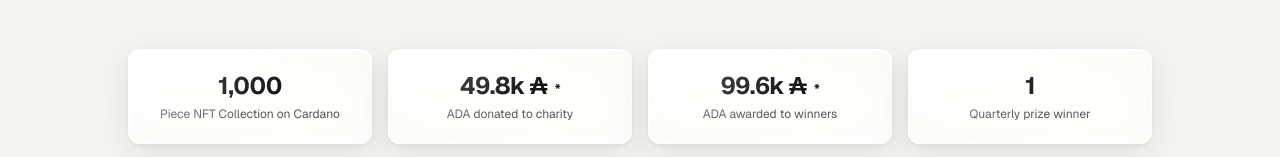
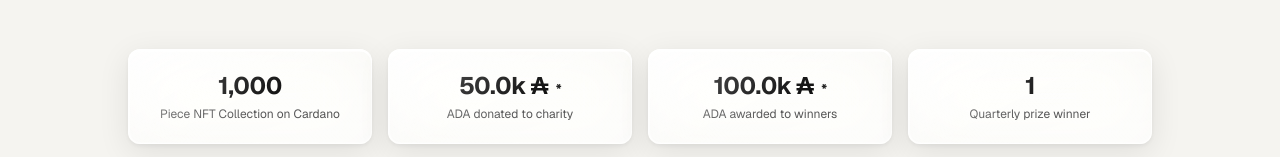
Before and after one commit to marsbhoward/donada-landing, a Next.js app: page / in a window 1280 px wide. Shown: the part 3376-3533 px from the top of the page. Built offline with nearby package versions, Linux system fonts and the light colour scheme.

Commit message:
Update page.tsx
Prize values updated

```diff
--- a/app/page.tsx
+++ b/app/page.tsx
@@ -108,8 +108,8 @@ function CountUpStat({
 
 const STATS = [
   { target: 1000,  format: (n: number) => n.toLocaleString(),              label: 'Piece NFT Collection on Cardano', estimated: false },
-  { target: 49800, format: (n: number) => `${(n / 1000).toFixed(1)}k ₳`,  label: 'ADA donated to charity',          estimated: true  },
-  { target: 99600, format: (n: number) => `${(n / 1000).toFixed(1)}k ₳`,  label: 'ADA awarded to winners',          estimated: true  },
+  { target: 50000, format: (n: number) => `${(n / 1000).toFixed(1)}k ₳`,  label: 'ADA donated to charity',          estimated: true  },
+  { target: 100000, format: (n: number) => `${(n / 1000).toFixed(1)}k ₳`,  label: 'ADA awarded to winners',          estimated: true  },
   { target: 1,     format: (n: number) => String(n),                        label: 'Quarterly prize winner',          estimated: false },
 ];
 
@@ -575,11 +575,11 @@ const FAQ_ITEMS = [
   },
   {
     q: 'What is NFT renting?',
-    a: 'Renting lets you borrow a DONADA NFT for a fee set by the owner. While you hold the rental, you receive a draw entry just like an owner would. The owner earns passive yield, and 10% of every rental contract flows into the prize pool.',
+    a: 'Renting lets you borrow a DONADA NFT for a fee set by the owner. While you hold the rental, you receive a draw entry just like an owner would. The owner is paid the contract fee minus minus royalties. (10% of every rental contract flows into the prize pool.)',
   },
   {
     q: 'How are prizes funded?',
-    a: '20% of primary mint revenue seeds the prize pool. Ongoing rental fees (10% per contract) and royalties from secondary sales on the open market sustain draws after mint funds are distributed. 10% of mint proceeds also goes to verified 501(c) nonprofit charities.',
+    a: '20% of every mint (topped up by the project to a full ₳100 per NFT) goes into a ₳100,000 prize pool, paid out across 4 quarterly draws. Ongoing rental fees (10% per contract) and royalties from secondary sales on the open market sustain draws after mint funds are distributed. 10% of mint proceeds also goes to verified 501(c) nonprofit charities.',
   },
   {
     q: 'How do I know the draw is fair?',
```
